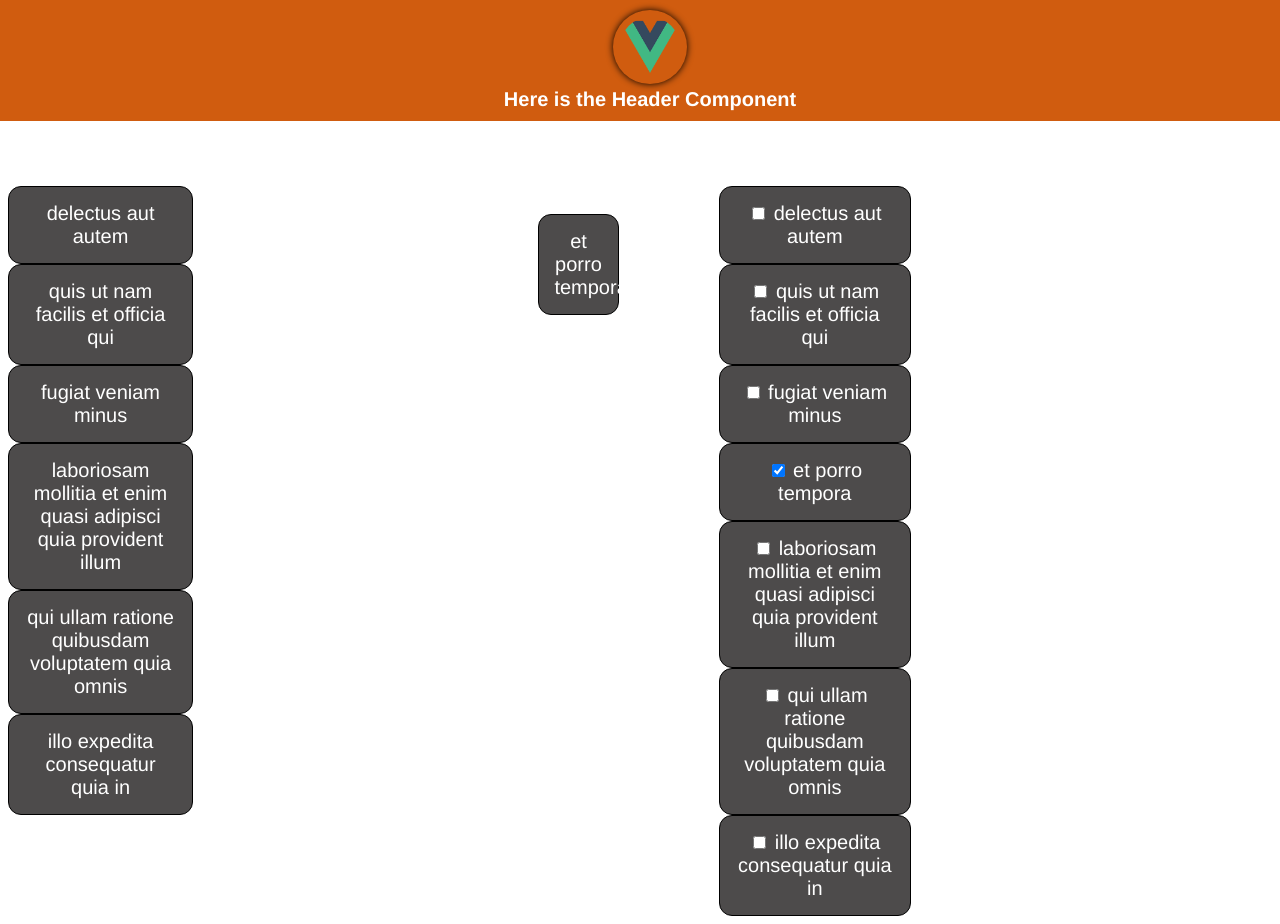
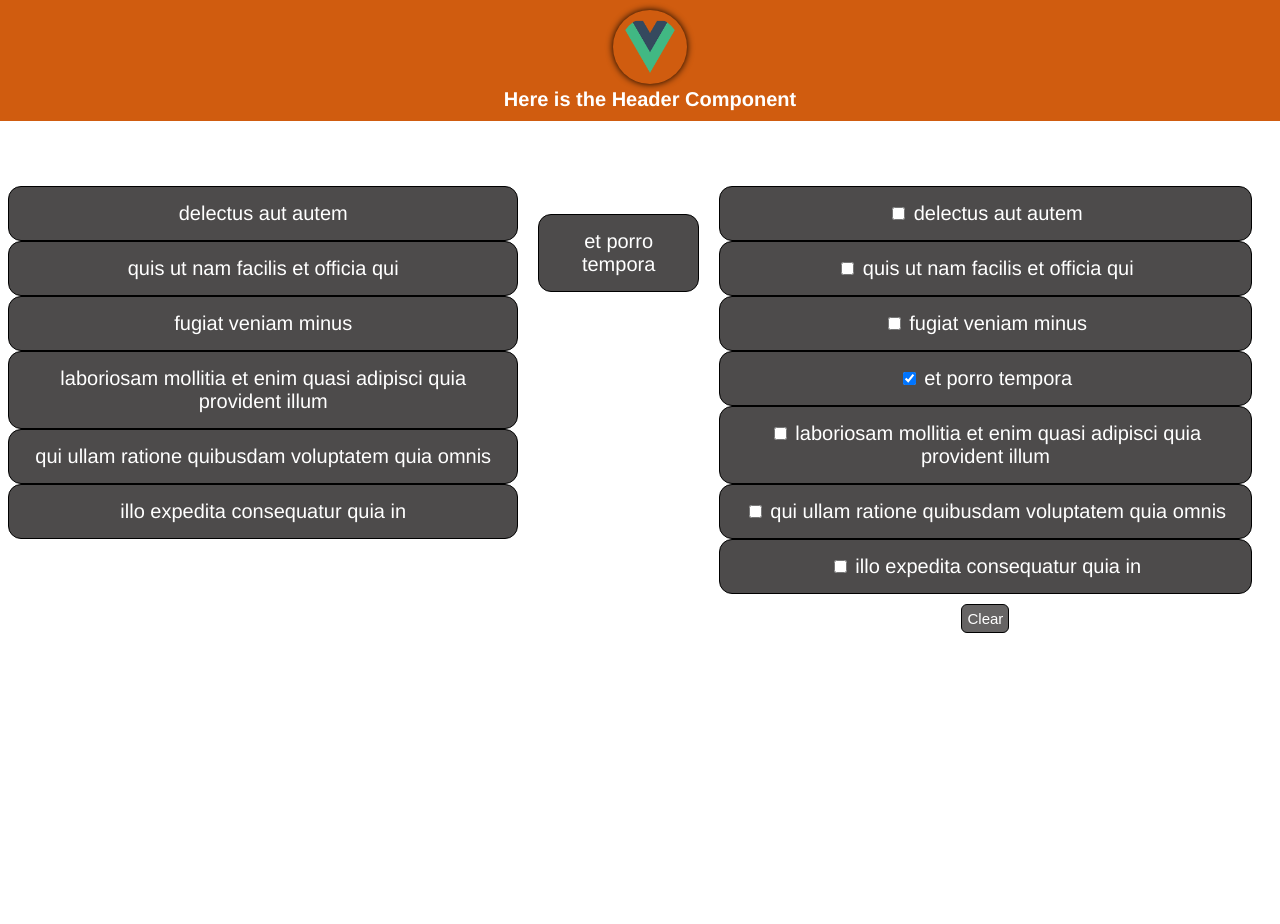
Before and after one commit to ldxavier/new-test, a Vue app: page / in a window 1280 px wide. After the commit the page ends 800 px from the top, so only its background shows below. Built offline with nearby package versions, Linux system fonts and the light colour scheme.

Commit message:
fourth-exercise-done

```diff
--- a/src/App.vue
+++ b/src/App.vue
@@ -38,6 +38,12 @@
           <input v-model="list.completed" type="checkbox">
           {{ list.title }}
         </div>
+        <button
+          @click="limpar"
+          :key="list.completed"
+          class="but"
+        >
+        Clear</button>
       </div>
     </div>
   </div>
@@ -106,6 +112,12 @@ export default {
     },
     completed(){
       return this.list.filter(lis => lis.completed);
+    },
+  },
+  methods: {
+    limpar(){
+      // tornar todos os completed false
+      this.list.forEach(lis => lis.completed = false)
     }
   }
 }
@@ -133,11 +145,21 @@ export default {
 .div1 {
   padding: 15px;
   border: 1px solid #000;
-  width: 30%;
   text-align: center;
+  width: auto;
   background-color: #4d4b4b;
   color: #fff;
   font-size: 20px;
   border-radius: 13px;
 }
+
+.but {
+  padding: 5px;
+  border: 1px solid #000;
+  margin-top: 10px;
+  background-color: #666464;
+  color: #fff;
+  font-size: 15px;
+  border-radius: 6px;
+}
 </style>
```
